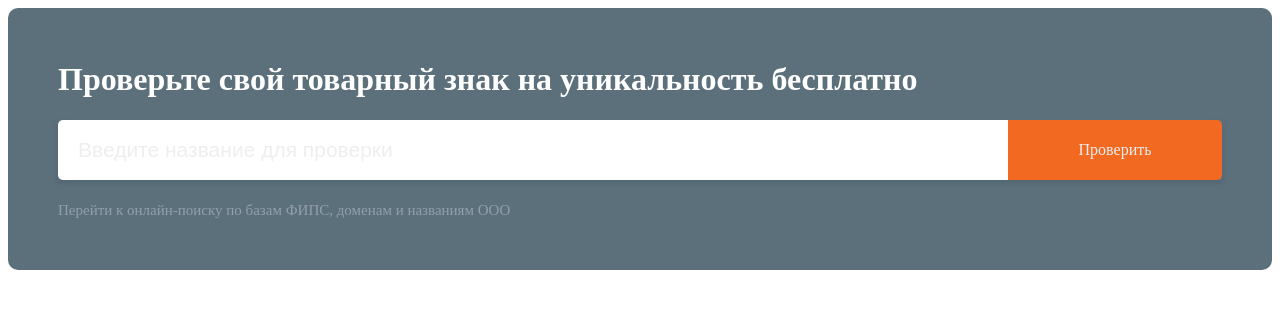
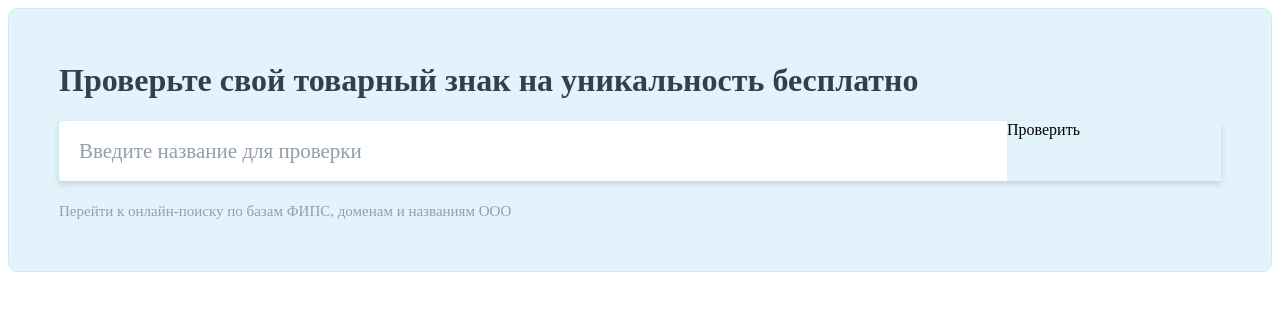
Before and after one commit to Veseron/Veseron.github.io, a plain HTML site: page index.html in a window 1280 px wide. Drawn offline with Linux system fonts and the light colour scheme.

Commit message:
Фиксы UI

```diff
--- a/index.html
+++ b/index.html
@@ -10,8 +10,8 @@
 <style>
 /* search */
 .search {
-    background: #5C707C;
-    /* border: 1px solid #5C707C; */
+    background: #E3F3FB;
+    border: 1px solid #CCE6F3;
     border-radius: 10px;
     padding: 50px;
 }
@@ -19,9 +19,10 @@
     margin-bottom: 20px;
 }
 .search__title {
+    font-family: 'Roboto-condensed-bold';
     font-size: 32px;
     line-height: 42px;
-    color: #fff;
+    color: #32404D;
     margin: 0 0 20px 0;
 }
 .search-main {
@@ -35,31 +36,30 @@
     border-radius: 5px 0 0 5px;
     padding: 15px 20px;
     flex: 1;
+    font-family: 'Roboto-light';
     font-size: 21px;
     line-height: 30px;
 }
 .search-main__input::placeholder {
+    font-family: 'Roboto-light';
     font-size: 21px;
     line-height: 30px;
-    color: #eee;
+    color: #929FAB;
 }
 .search-main__btn {
+    font-family: 'Roboto-light';
     font-weight: normal;
     text-transform: capitalize;
     width: 214px;
     border-radius: 0 5px 5px 0;
-    background-color: #F26922;
-    display: flex;
-    justify-content: center;
-    align-items: center;
-    color: #eee;
-    cursor: pointer;
 }
 .search__descr {
+    font-family: 'Roboto-light';
     font-size: 15px;
     line-height: 20px;
     color: #929FAB;
 }
+
 </style>
 
 <script>
--- a/style.css
+++ b/style.css
@@ -1,7 +1,7 @@
 /* search */
 .search {
-    background: #5C707C;
-    /* border: 1px solid #5C707C; */
+    background: #E3F3FB;
+    border: 1px solid #CCE6F3;
     border-radius: 10px;
     padding: 50px;
 }
@@ -9,9 +9,10 @@
     margin-bottom: 20px;
 }
 .search__title {
+    font-family: 'Roboto-condensed-bold';
     font-size: 32px;
     line-height: 42px;
-    color: #fff;
+    color: #32404D;
     margin: 0 0 20px 0;
 }
 .search-main {
@@ -25,27 +26,25 @@
     border-radius: 5px 0 0 5px;
     padding: 15px 20px;
     flex: 1;
+    font-family: 'Roboto-light';
     font-size: 21px;
     line-height: 30px;
 }
 .search-main__input::placeholder {
+    font-family: 'Roboto-light';
     font-size: 21px;
     line-height: 30px;
-    color: #eee;
+    color: #929FAB;
 }
 .search-main__btn {
+    font-family: 'Roboto-light';
     font-weight: normal;
     text-transform: capitalize;
     width: 214px;
     border-radius: 0 5px 5px 0;
-    background-color: #F26922;
-    display: flex;
-    justify-content: center;
-    align-items: center;
-    color: #eee;
-    cursor: pointer;
 }
 .search__descr {
+    font-family: 'Roboto-light';
     font-size: 15px;
     line-height: 20px;
     color: #929FAB;
```
